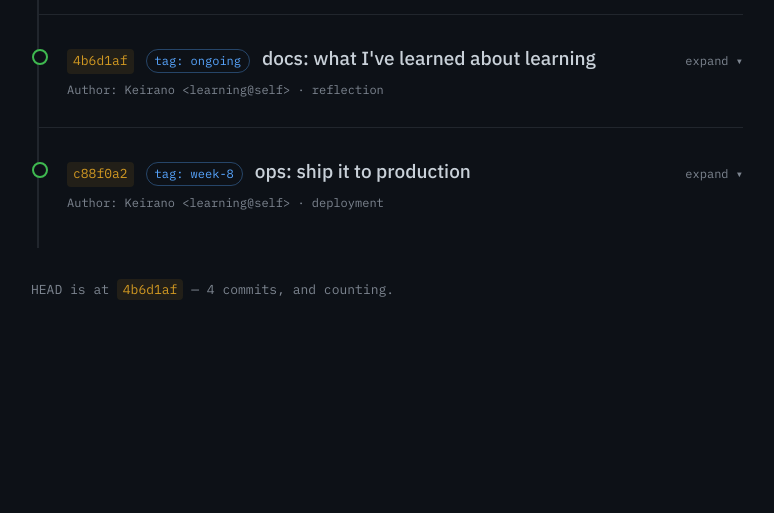
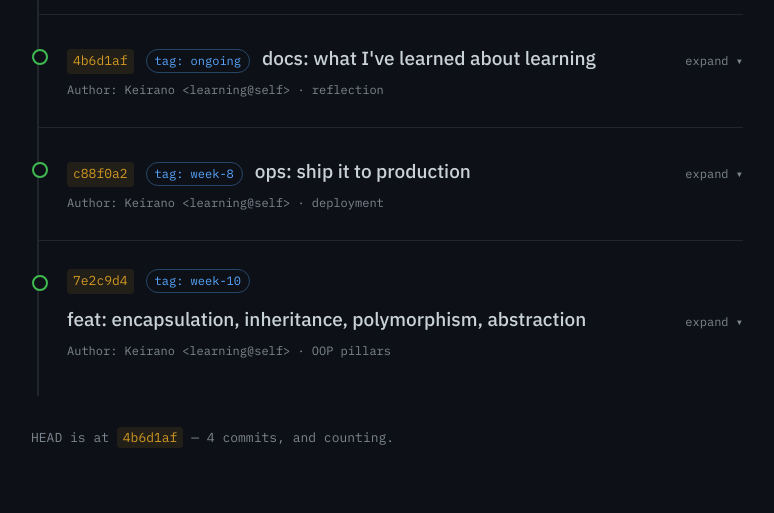
Before and after one commit to maposhireri-droid/PYTHON-LEARN, a Flask app: page / in a window 1280 px wide. Shown: the part 935-1448 px from the top of the page, without its empty margins (253-1027 px from the left). Before the commit the page ends 1235 px from the top, so only its background shows below. Run offline with Flask 3, Linux system fonts and the light colour scheme.

Commit message:
add OOP pillars commit entry

```diff
--- a/flask-blog/templates/index.html
+++ b/flask-blog/templates/index.html
@@ -104,6 +104,21 @@
         <p>None of this was in a tutorial. It was reading logs, matching error messages to causes, and fixing one wrong assumption at a time — which, it turns out, is most of what shipping software actually is.</p>
       </div>
     </article>
+<article class="commit" data-hash="7e2c9d4">
+      <div class="commit-row">
+        <span class="hash">7e2c9d4</span>
+        <span class="branch-tag">tag: week-10</span>
+        <h2 class="msg">feat: encapsulation, inheritance, polymorphism, abstraction</h2>
+        <span class="toggle">expand ▾</span>
+      </div>
+      <div class="meta">Author: Keirano &lt;learning@self&gt; · OOP pillars</div>
+      <div class="body">
+        <p>This is where OOP stopped being one idea and became four distinct ones. I started with a <code>Wallet</code> class and made its balance private using a double underscore — <code>self.__balance</code> — which Python enforces by "name mangling" the attribute so it can't be touched directly from outside the class. Trying to print <code>account.__balance</code> throws an <code>AttributeError</code>. To read it safely, you write a <code>get_balance</code> method instead — the object controls access to its own data rather than handing it out freely.</p>
+        <p><code>@property</code> is the cleaner version of that same idea. Instead of calling <code>get_radius()</code> like a method, a getter decorated with <code>@property</code> lets you read <code>my_circle.radius</code> like a plain attribute, while still running code behind the scenes. A matching <code>@radius.setter</code> lets you write to it the same way, but with validation — mine raises a <code>ValueError</code> if someone tries to set a negative radius. The trap I nearly fell into: inside the setter, you can't assign to <code>self.radius</code> again, or it calls itself forever. You assign to the underlying private attribute, <code>self._radius</code>, instead.</p>
+        <p>Inheritance let a <code>Dog</code> class reuse everything from an <code>Animal</code> class while overriding just the parts that differ, and <code>super()</code> let me call the parent's version of a method and build on top of it rather than replacing it outright. Polymorphism was the payoff for that: a <code>Cat</code>, a <code>Dog</code>, and a <code>Monkey</code> can all define their own <code>speak()</code>, and I can loop over a list of them calling <code>animal.speak()</code> without caring which one it is — same method name, different behavior per class.</p>
+        <p>Abstraction tied it together conceptually. Using Python's <code>ABC</code> and <code>@abstractmethod</code>, I can define a class like <code>TalkingToy</code> that <em>cannot</em> be instantiated on its own — it only exists to guarantee that any subclass (<code>RobotToy</code>, <code>TeddyBearToy</code>, <code>DinosaurToy</code>) implements a <code>speak()</code> method in its own way. As my own comment put it: abstraction is about focusing on <em>what</em> something does, not <em>how</em> it does it.</p>
+      </div>
+    </article>
   </section>
 
   <footer class="footer">
```
